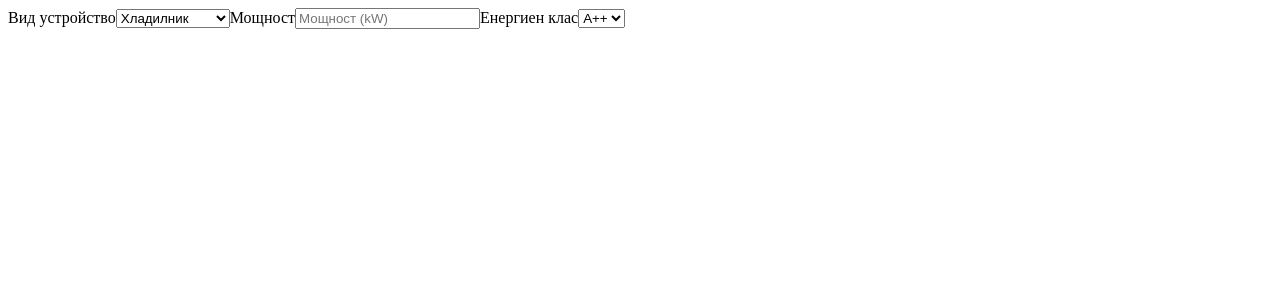
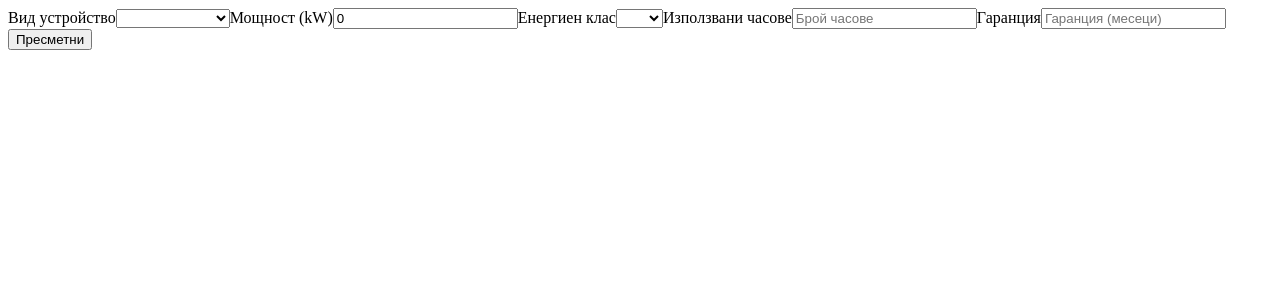
Before and after one commit to Lucky-Martin/eco-calculator, an Angular app: page / in a window 1280 px wide. Shown: the top 300 px of the page. Built offline with nearby package versions, Linux system fonts and the light colour scheme.

Commit message:
Add input requirements & implement reactive forms

```diff
--- a/src/app/app.component.html
+++ b/src/app/app.component.html
@@ -1,7 +1,7 @@
-<form>
+<form [formGroup]="deviceData" (ngSubmit)="calculateFootprint()">
   <!-- Device Type -->
   <label for="deviceType">Вид устройство</label>
-  <select id="deviceType">
+  <select formControlName="deviceType" id="deviceType">
     <option value="хладилник">Хладилник</option>
     <option value="печка">Печка</option>
     <option value="климатик">Климатик</option>
@@ -14,12 +14,12 @@
   </select>
 
   <!-- Power -->
-  <label for="power">Мощност</label>
-  <input id="power" placeholder="Мощност (kW)">
+  <label for="power">Мощност (kW)</label>
+  <input formControlName="power" id="power" type="number">
 
   <!-- Energy class -->
   <label for="energyClass">Енергиен клас</label>
-  <select id="energyClass">
+  <select id="energyClass" formControlName="energyClass">
     <option value="APP">А++</option>
     <option value="AP">А+</option>
     <option value="A">А</option>
@@ -32,5 +32,12 @@
   </select>
 
   <!-- Usage hours -->
+  <label for="usage">Използвани часове</label>
+  <input formControlName="usage" id="usage" placeholder="Брой часове" type="number">
 
+  <!-- Warranty -->
+  <label for="warranty">Гаранция</label>
+  <input formControlName="warranty" id="warranty" placeholder="Гаранция (месеци)" type="number">
+
+  <button type="submit">Пресметни</button>
 </form>
--- a/src/app/app.component.ts
+++ b/src/app/app.component.ts
@@ -1,4 +1,5 @@
 import { Component } from '@angular/core';
+import {FormBuilder, FormGroup, Validators} from "@angular/forms";
 
 @Component({
   selector: 'app-root',
@@ -7,4 +8,19 @@ import { Component } from '@angular/core';
 })
 export class AppComponent {
   title = 'eco-calculator';
+  deviceData: FormGroup;
+
+  constructor(private formBuilder: FormBuilder) {
+    this.deviceData = this.formBuilder.group({
+      deviceType: ['', [Validators.required]],
+      power: [0, [Validators.required]],
+      energyClass: ['', [Validators.required]],
+      usage: ['', [Validators.required]],
+      warranty: ['', [Validators.required]]
+    });
+  }
+
+  calculateFootprint() {
+    console.log(this.deviceData);
+  }
 }
```
Also changed, not shown: src/app/app.module.ts (+6 -4 lines).
